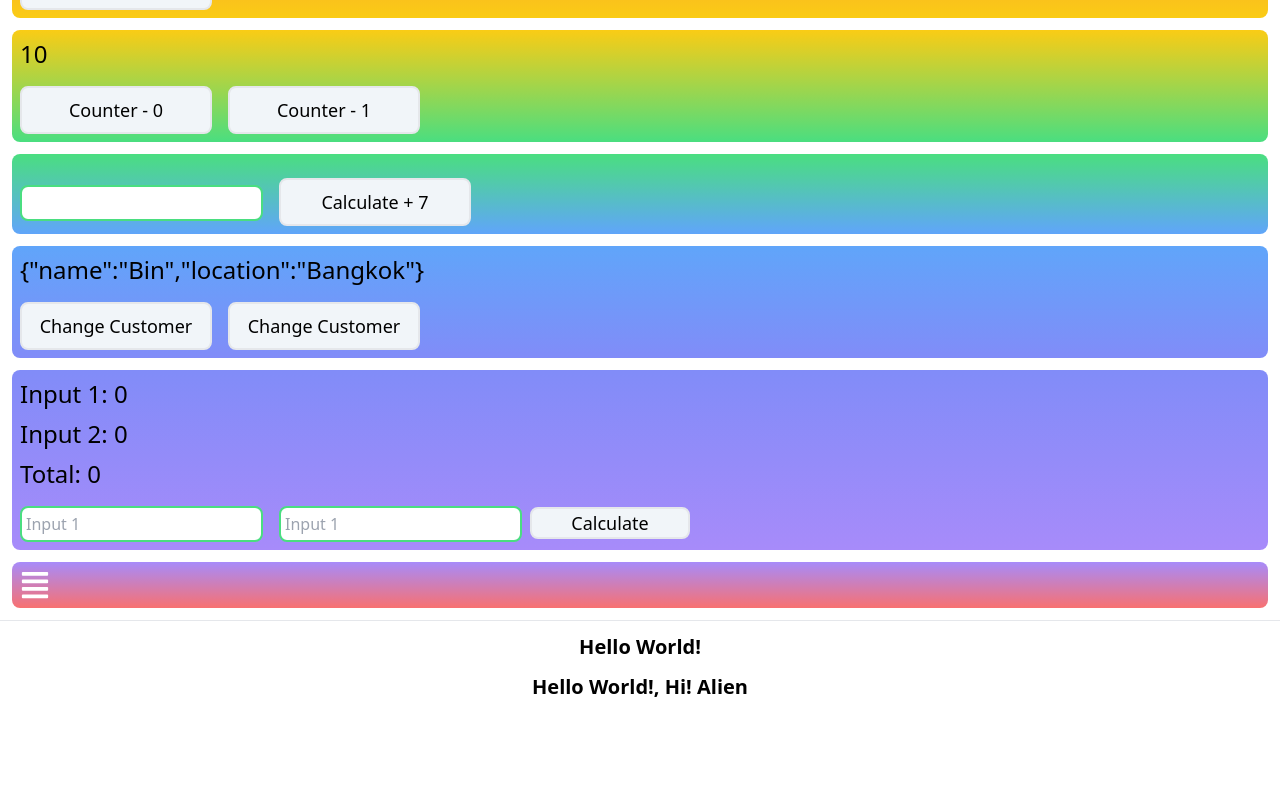
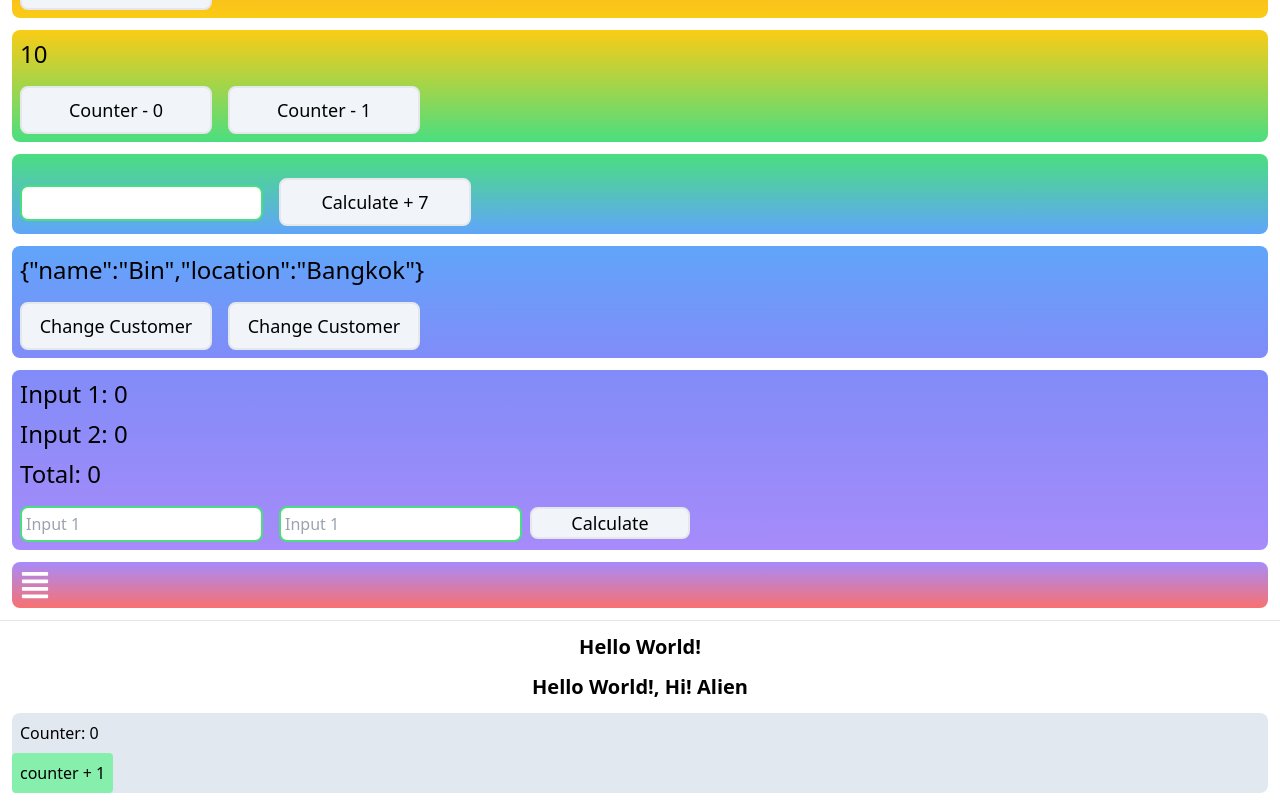
Before and after one commit to soAcademy/workshop-state-and-event, a React (Create React App) app: page / in a window 1280 px wide. Shown: the part 1103-1908 px from the top of the page. Before the commit the page ends 1816 px from the top, so only its background shows below. Built offline with nearby package versions, Linux system fonts and the light colour scheme.

Commit message:
feat: prop3

```diff
--- a/src/App.js
+++ b/src/App.js
@@ -46,6 +46,7 @@ import State7 from "./States/State7";
 
 import Prop1 from "./Props/Prop1";
 import Prop2 from "./Props/Prop2";
+import Prop3 from "./Props/Prop3";
 
 const App = () => {
   return (
@@ -69,7 +70,7 @@ const App = () => {
       <hr />
       <Prop1 data="Hello World!" />
       <Prop2 data1="Hello World!" data2="Hi! Alien" />
-      {/* <Prop3 /> */}
+      <Prop3 />
       {/* <Prop4 /> */}
 
       {/* <Effect1 /> */}
--- /dev/null
+++ b/src/Props/Prop3.js
@@ -0,0 +1,33 @@
+import React, { useState } from "react";
+
+const RenderComponent = ({ counterData }) => <div className="p-2">Counter: {counterData}</div>;
+
+const Prop3 = () => {
+  const [counter, setCounter] = useState(0);
+
+  return (
+    <div className="m-3 bg-slate-200 rounded-lg">
+      <RenderComponent counterData={counter} />
+      <button className="bg-green-300 rounded p-2" onClick={() => setCounter(counter + 1)}>
+        counter + 1
+      </button>
+    </div>
+  );
+};
+
+export default Prop3;
+
+// const RenderCounter = (props) => <div>Counter: {props.counter}</div>;
+
+// const Prop3 = () => {
+//   const [counter, setCounter] = useState(0);
+
+//   return (
+//     <div>
+//       <RenderCounter props={counter} />
+//       <button onClick={() => setCounter(counter + 1)} className="">counter + 1</button>
+//     </div>
+//   );
+// };
+
+// export default Prop3;
```
